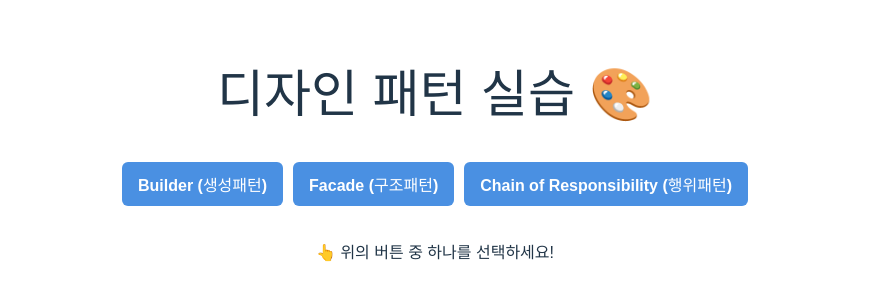
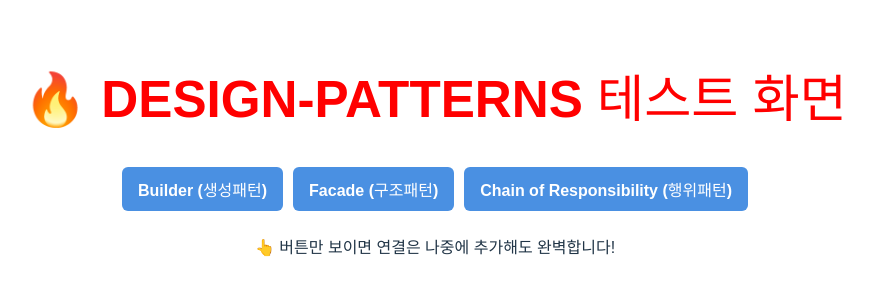
Before and after one commit to 202413059-cloud/design-patterns, a Vue app: page / in a window 1280 px wide. Shown: the part 246-546 px from the top of the page, without its empty margins (205-1078 px from the left). Built offline with nearby package versions, Linux system fonts and the light colour scheme.

Commit message:
Update App.vue

```diff
--- a/src/App.vue
+++ b/src/App.vue
@@ -1,32 +1,20 @@
-<h1 style="color:red">🔥 새 App.vue 불러짐!</h1>
+<template>
+  <div class="app-container">
+    <h1 style="color:red">🔥 DESIGN-PATTERNS 테스트 화면</h1>
+
+    <div class="button-group">
+      <button>Builder (생성패턴)</button>
+      <button>Facade (구조패턴)</button>
+      <button>Chain of Responsibility (행위패턴)</button>
+    </div>
+
+    <p>👆 버튼만 보이면 연결은 나중에 추가해도 완벽합니다!</p>
+  </div>
+</template>
 
 <script setup lang="ts">
-import { ref } from 'vue'
-import Builder from './patterns/Builder/Builder.vue'
-import Facade from './patterns/Facade/Facade.vue'
-import CoR from './patterns/Chain_of_Responsibility/CoR.vue'
-
-const current = ref('')
+// 지금은 아무 import도 안 함 — 버튼만 테스트
 </script>
-
-<template>
-  <div class="app-container">
-    <h1>디자인 패턴 실습 🎨</h1>
-
-    <div class="button-group">
-      <button @click="current = 'builder'">Builder (생성패턴)</button>
-      <button @click="current = 'facade'">Facade (구조패턴)</button>
-      <button @click="current = 'chain'">Chain of Responsibility (행위패턴)</button>
-    </div>
-
-    <div class="content-area">
-      <Builder v-if="current === 'builder'" />
-      <Facade v-if="current === 'facade'" />
-      <CoR v-if="current === 'chain'" />
-      <p v-if="!current">👆 위의 버튼 중 하나를 선택하세요!</p>
-    </div>
-  </div>
-</template>
 
 <style scoped>
 .app-container {
@@ -53,8 +41,4 @@ button {
 button:hover {
   background-color: #357ab8;
 }
-
-.content-area {
-  margin-top: 30px;
-}
 </style>
```
